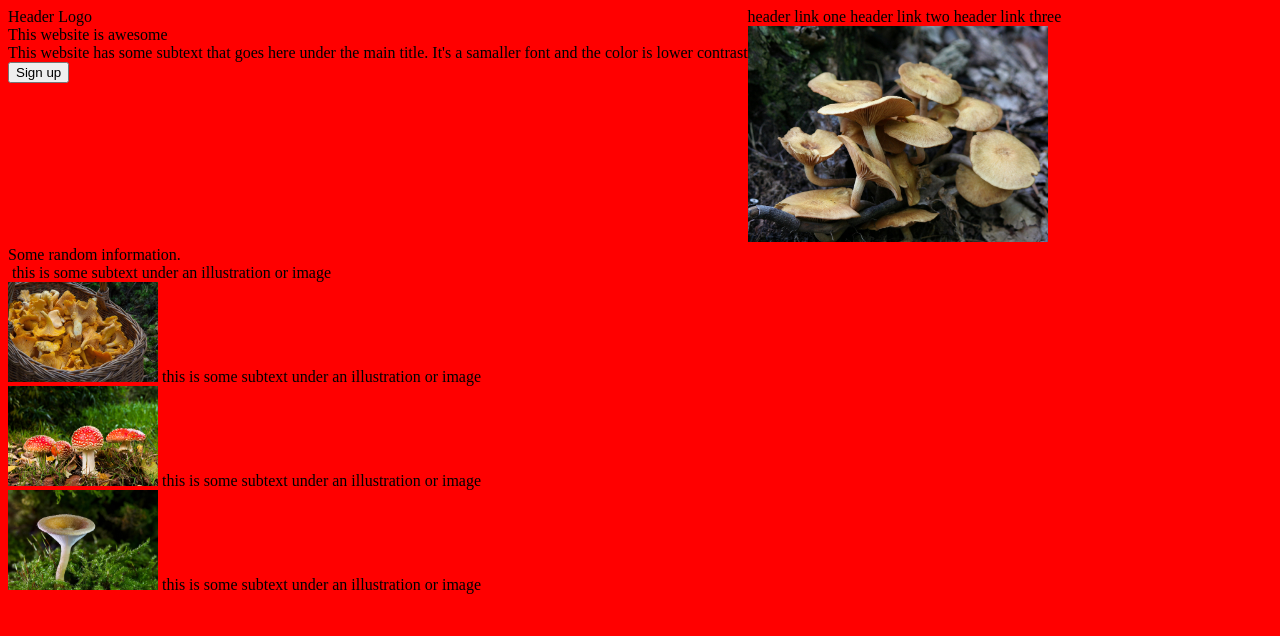
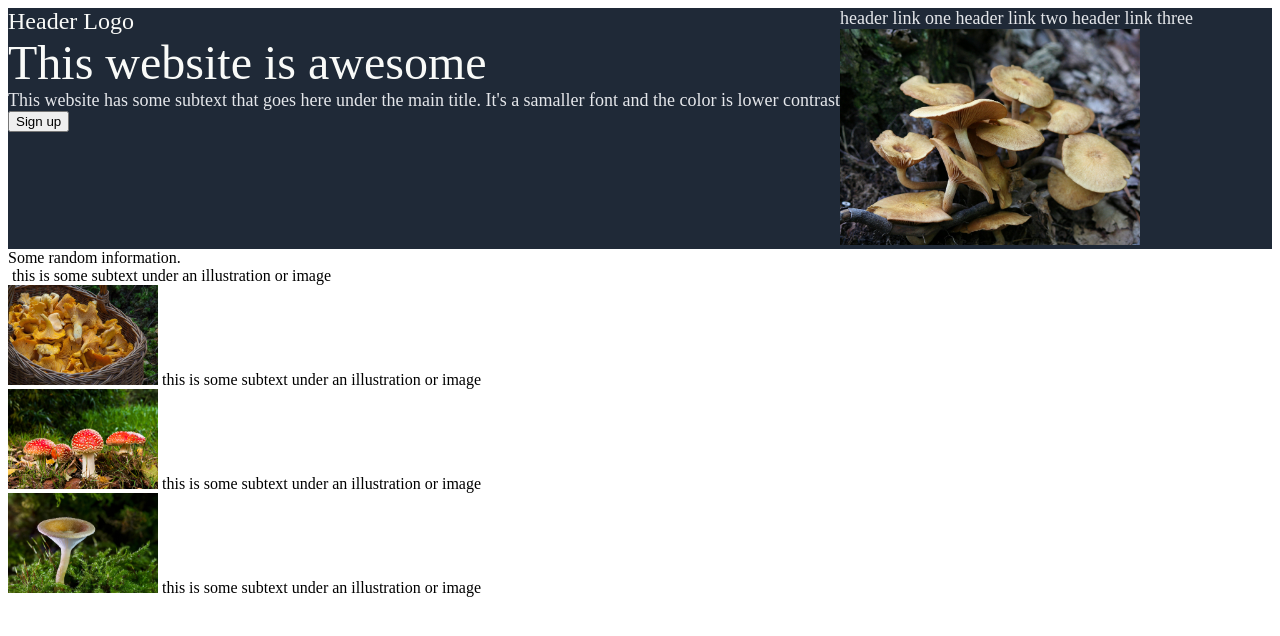
Before and after one commit to tw202/Odin-Foundations-Landing-Page, a plain HTML site: page index.html in a window 1280 px wide. Drawn offline with Linux system fonts and the light colour scheme.

Commit message:
Group Header content and add font-size and color

```diff
--- a/index.html
+++ b/index.html
@@ -11,9 +11,9 @@
 <body>
     <div class="header">
         <div class="header-left">
-            <div>Header Logo</div>
-            <div>This website is awesome</div>
-            <div>This website has some subtext that goes here under
+            <div class="header-logo">Header Logo</div>
+            <div class="hero-main">This website is awesome</div>
+            <div class="header-secondary">This website has some subtext that goes here under
                     the main title. It's a samaller font and the color is lower
                     contrast
             </div>
--- a/style.css
+++ b/style.css
@@ -1,7 +1,23 @@
 body{
-    background-color: red;
+
 }
 .header{
+    background-color: #1F2937;
     display: flex;
 
 }
+
+.header-logo{
+    color: #F9FAF8;
+    font-size: 24px;
+}
+
+.header-secondary, .header-links {
+    color: #E5E7EB;
+    font-size: 18px;
+}
+
+.hero-main{
+    color: #F9FAF8;
+    font-size: 48px;
+}
```
